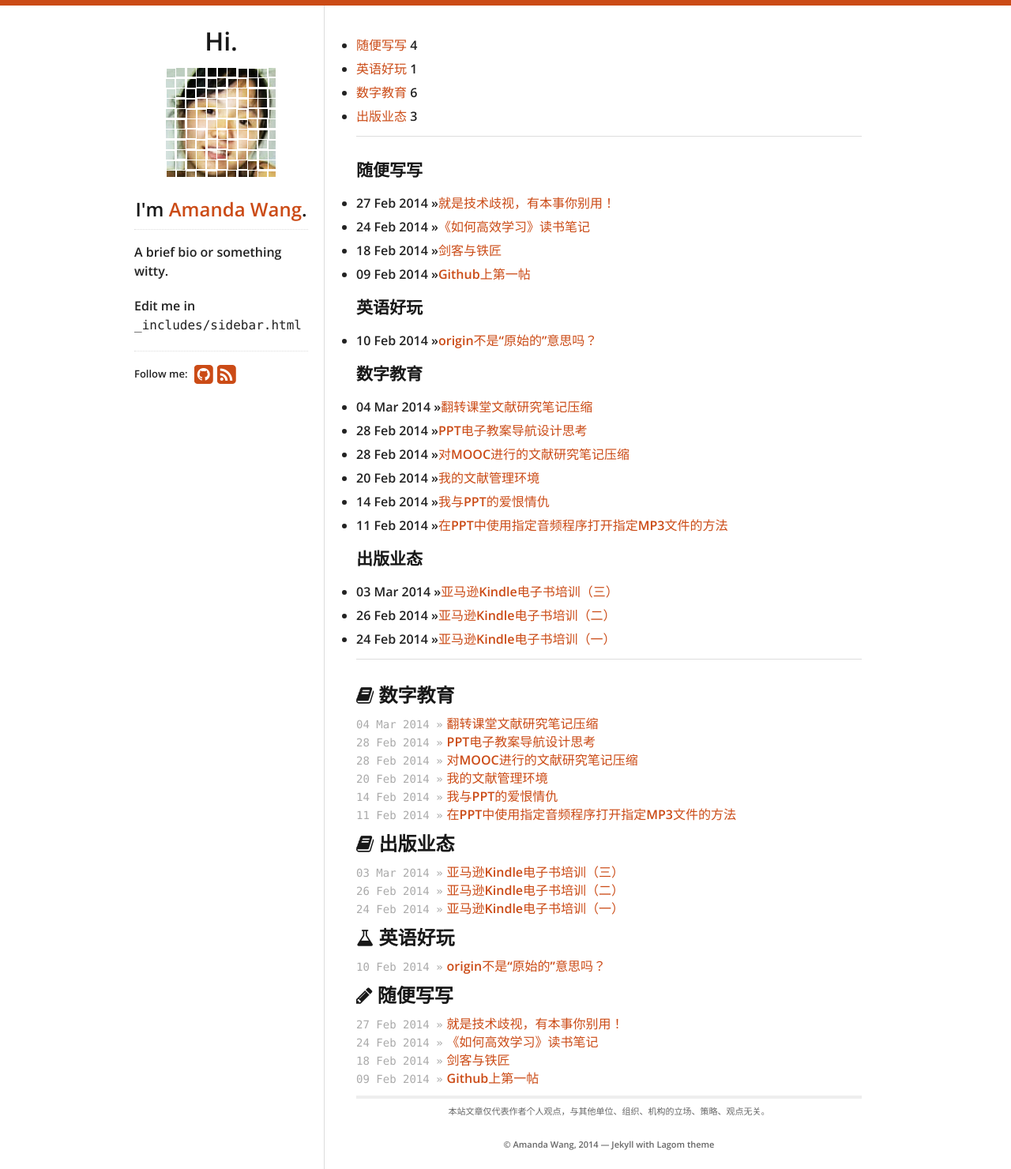
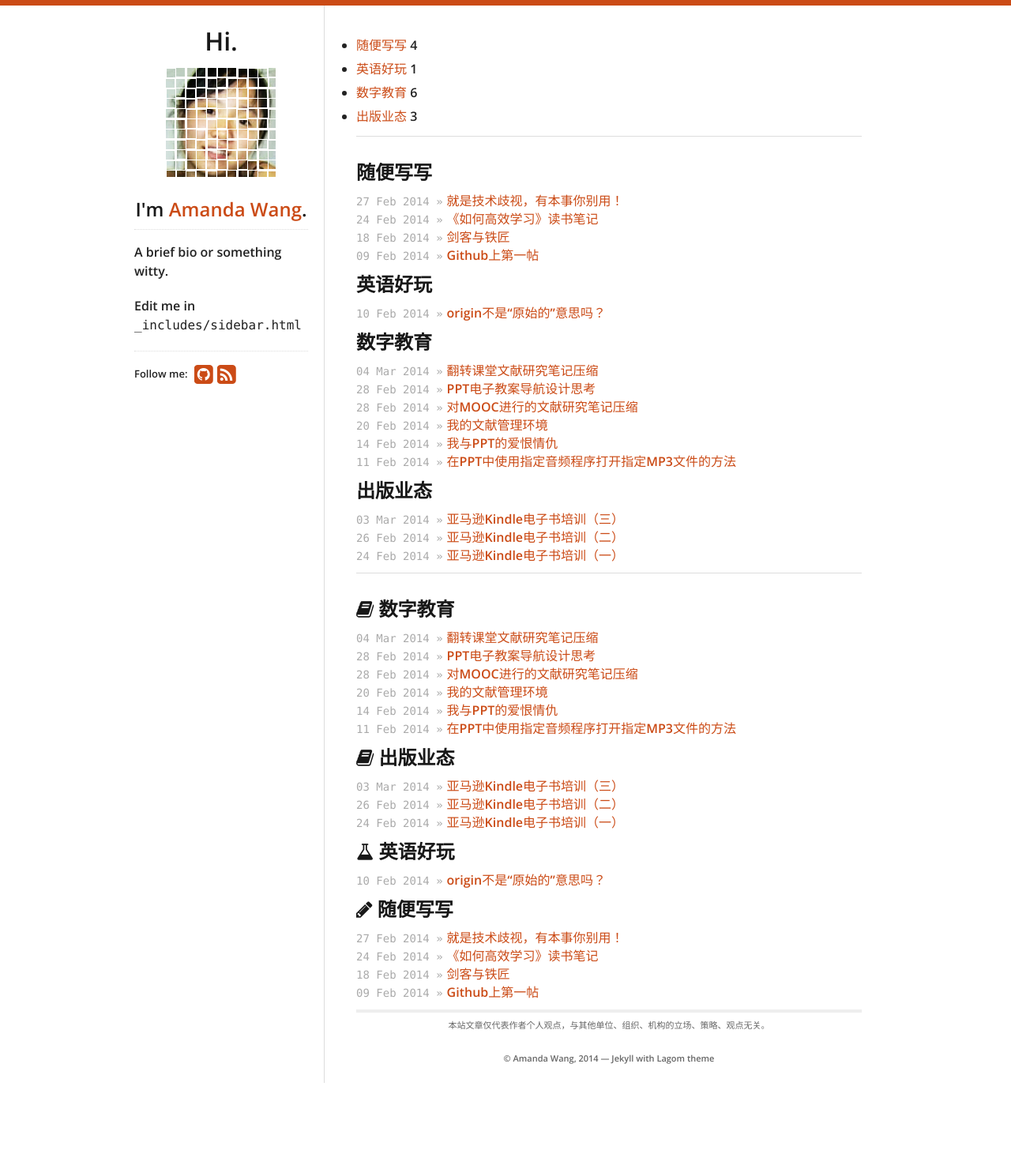
Before and after one commit to fantaghiro/fantaghiro.github.io, a Jekyll site: the page built from categories.html, in a window 1280 px wide. Shown: the whole page at 79% size. Built offline with Jekyll 4.4.1, drawn with Linux system fonts in a browser that asks for light colours; nearby versions of some CDN libraries; after the commit the page ends 1371 px from its top, so only the background shows below that.

Commit message:
Update categories.html

```diff
--- a/categories.html
+++ b/categories.html
@@ -42,8 +42,8 @@ title: 文章分类
     {% endcase %}
 
     <div class="page-list">
-        <h3 id="{{ categoryTitle }}-ref">{{ categoryTitle }}</h3>
-        <ul>
+        <h2 id="{{ categoryTitle }}-ref">{{ categoryTitle }}</h3>
+        <ul id="blog-posts" class="posts">
             {% for post in cat[1] %}
             <li><span>{{ post.date | date_to_string }} &raquo;</span><a href="{{ post.url }}">{{ post.title }}</a></li>
             {% endfor %}
```
